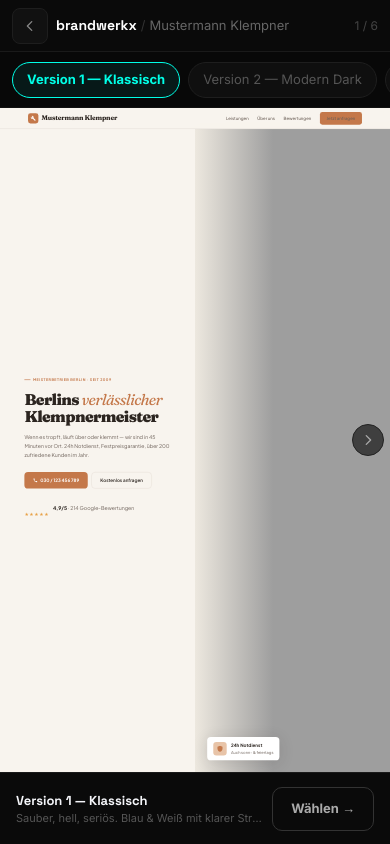
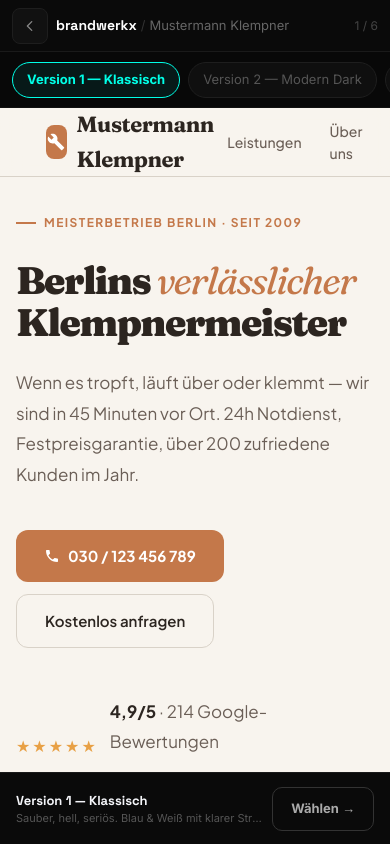
Before and after one commit to ZaurHa/portfolio, a Next.js app: page /muster/klempner in a window 390 px wide. Built offline with nearby package versions, Linux system fonts and the light colour scheme.

Commit message:
fix: muster iframe auf mobile nativ rendern statt skaliert

```diff
--- a/components/MusterShowcase.tsx
+++ b/components/MusterShowcase.tsx
@@ -18,8 +18,6 @@ interface MusterShowcaseProps {
   clientName?: string;
 }
 
-const DESKTOP_PREVIEW_WIDTH = 1280;
-
 export default function MusterShowcase({ kunde, versions, clientName }: MusterShowcaseProps) {
   const [active, setActive] = useState(0);
   const [fullscreen, setFullscreen] = useState(false);
@@ -27,18 +25,15 @@ export default function MusterShowcase({ kunde, versions, clientName }: MusterSh
   const [loading, setLoading] = useState(true);
   const [loadError, setLoadError] = useState(false);
   const [isMobile, setIsMobile] = useState(false);
-  const [mobileScale, setMobileScale] = useState(0.35);
   const [showSelectedSheet, setShowSelectedSheet] = useState(false);
   const iframeRef = useRef<HTMLIFrameElement>(null);
   const loadTimeoutRef = useRef<ReturnType<typeof setTimeout> | null>(null);
   const tabsRef = useRef<HTMLDivElement>(null);
 
-  // Detect mobile + compute scale
+  // Detect mobile
   useEffect(() => {
     function update() {
-      const w = window.innerWidth;
-      setIsMobile(w < 768);
-      setMobileScale(w / DESKTOP_PREVIEW_WIDTH);
+      setIsMobile(window.innerWidth < 768);
     }
     update();
     window.addEventListener("resize", update);
@@ -112,7 +107,6 @@ export default function MusterShowcase({ kunde, versions, clientName }: MusterSh
     const previewH = typeof window !== "undefined"
       ? Math.max(window.innerHeight - TOPBAR_H - TABBAR_H - BOTTOMBAR_H, 300)
       : 500;
-    const iframeH = Math.ceil(previewH / mobileScale);
 
     return (
       <div style={{ background: "#050505", minHeight: "100vh", fontFamily: "'Inter', sans-serif", color: "#f5f6fa" }}>
@@ -227,14 +221,14 @@ export default function MusterShowcase({ kunde, versions, clientName }: MusterSh
           ))}
         </div>
 
-        {/* ── Scaled iframe preview ── */}
+        {/* ── Mobile iframe — full native width so responsive CSS activates ── */}
         <div
           style={{
             width: "100%",
             height: previewH,
             overflow: "hidden",
             position: "relative",
-            background: "#000",
+            background: "#fff",
           }}
         >
           {/* Loading / Error overlay */}
@@ -294,86 +288,7 @@ export default function MusterShowcase({ kunde, versions, clientName }: MusterSh
             </div>
           )}
 
-          {/* Left/right tap zones for swiping between versions */}
-          <button
-            onClick={() => setActive((p) => Math.max(p - 1, 0))}
-            disabled={active === 0}
-            style={{
-              position: "absolute",
-              left: 0,
-              top: 0,
-              bottom: 0,
-              width: 44,
-              background: "transparent",
-              border: "none",
-              cursor: active === 0 ? "default" : "pointer",
-              zIndex: 20,
-              display: "flex",
-              alignItems: "center",
-              justifyContent: "flex-start",
-              paddingLeft: 6,
-              opacity: active === 0 ? 0 : 1,
-              transition: "opacity 0.2s",
-            }}
-            aria-label="Vorherige Version"
-          >
-            <div style={{
-              width: 32,
-              height: 32,
-              borderRadius: "50%",
-              background: "rgba(0,0,0,0.6)",
-              backdropFilter: "blur(8px)",
-              border: "1px solid #222",
-              display: "flex",
-              alignItems: "center",
-              justifyContent: "center",
-            }}>
-              <svg width="14" height="14" viewBox="0 0 16 16" fill="none">
-                <path d="M10 3L5 8l5 5" stroke="#aaa" strokeWidth="1.5" strokeLinecap="round" strokeLinejoin="round"/>
-              </svg>
-            </div>
-          </button>
-
-          <button
-            onClick={() => setActive((p) => Math.min(p + 1, versions.length - 1))}
-            disabled={active === versions.length - 1}
-            style={{
-              position: "absolute",
-              right: 0,
-              top: 0,
-              bottom: 0,
-              width: 44,
-              background: "transparent",
-              border: "none",
-              cursor: active === versions.length - 1 ? "default" : "pointer",
-              zIndex: 20,
-              display: "flex",
-              alignItems: "center",
-              justifyContent: "flex-end",
-              paddingRight: 6,
-              opacity: active === versions.length - 1 ? 0 : 1,
-              transition: "opacity 0.2s",
-            }}
-            aria-label="Nächste Version"
-          >
-            <div style={{
-              width: 32,
-              height: 32,
-              borderRadius: "50%",
-              background: "rgba(0,0,0,0.6)",
-              backdropFilter: "blur(8px)",
-              border: "1px solid #222",
-              display: "flex",
-              alignItems: "center",
-              justifyContent: "center",
-            }}>
-              <svg width="14" height="14" viewBox="0 0 16 16" fill="none">
-                <path d="M6 3l5 5-5 5" stroke="#aaa" strokeWidth="1.5" strokeLinecap="round" strokeLinejoin="round"/>
-              </svg>
-            </div>
-          </button>
-
-          {/* Scaled iframe */}
+          {/* Native-width iframe — HTML's responsive CSS activates properly */}
           <iframe
             ref={iframeRef}
             onLoad={() => {
@@ -387,13 +302,11 @@ export default function MusterShowcase({ kunde, versions, clientName }: MusterSh
               setLoadError(true);
             }}
             style={{
-              width: DESKTOP_PREVIEW_WIDTH,
-              height: iframeH,
+              width: "100%",
+              height: previewH,
               border: "none",
               display: "block",
-              transform: `scale(${mobileScale})`,
-              transformOrigin: "top left",
-              pointerEvents: "none", // prevent iframe interaction — tap zones handle nav
+              pointerEvents: "auto",
             }}
             title={current.label}
           />
```
